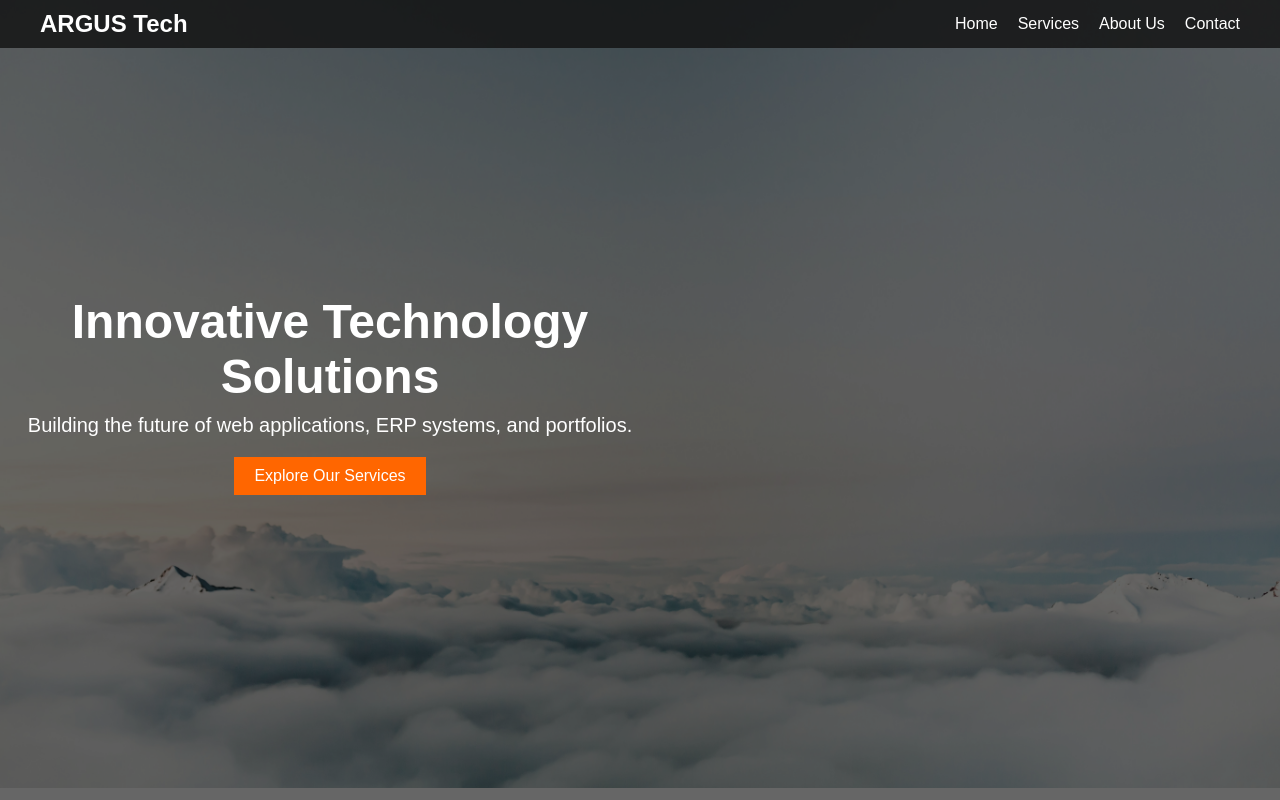
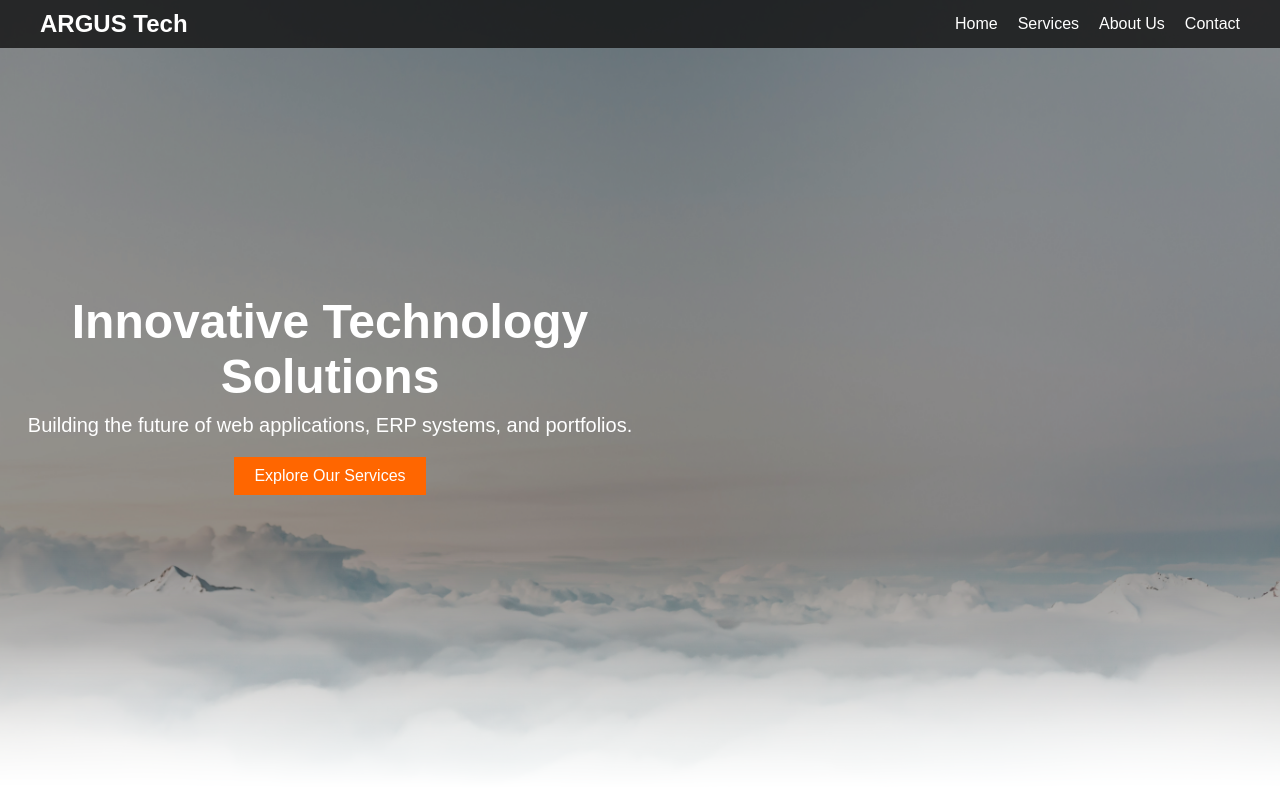
Before and after one commit to ArgusTechnology/webTailwind, a plain HTML site: page index.html in a window 1280 px wide. Shown: the top 800 px of the page. Drawn offline with nearby package versions, Linux system fonts and the light colour scheme.

Commit message:
estilo fantasma transparente
este estilo es mejor y visiblemente eficaz para no tener la separaciones de cada contenedor como una linea sino que es como un desvanecimiento

```diff
--- a/css.css
+++ b/css.css
@@ -56,7 +56,7 @@ header nav ul li a {
 #home {
 
     background: url("img/fondocielo.jpg");
-
+    mask-image: linear-gradient(rgb(255, 255, 255) 70%, transparent);
     background-size:cover;
     background-position: bottom;
     height: 83.5vh;
@@ -68,12 +68,13 @@ header nav ul li a {
 }
 
 #home .overlay {
+    mask-image: linear-gradient(rgb(255, 255, 255) 80%, transparent);
     position: absolute;
     top: 0;
     left: 0;
     right: 0;
     bottom: 0;
-    background: rgba(0, 0, 0, 0.6);
+    background: rgba(53, 52, 52, 0.534);
 }
 
 #home .content {
```
